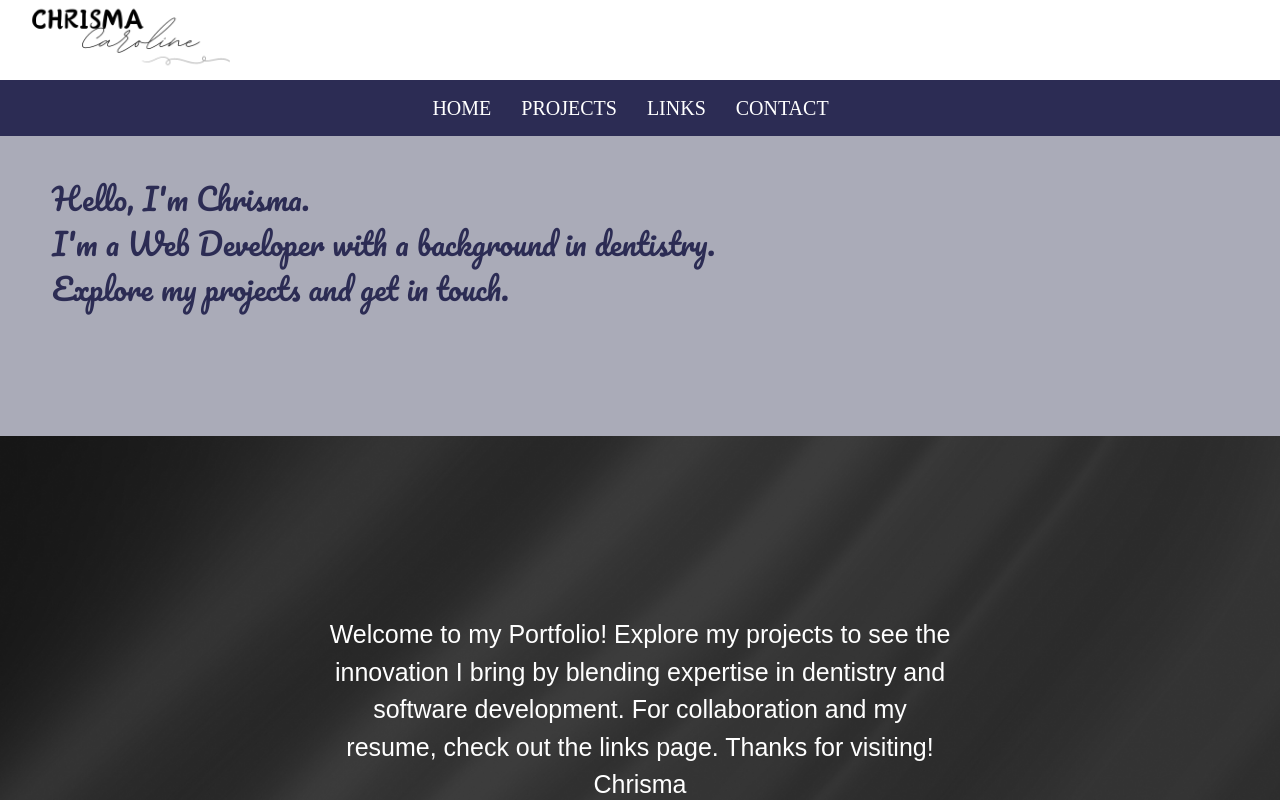
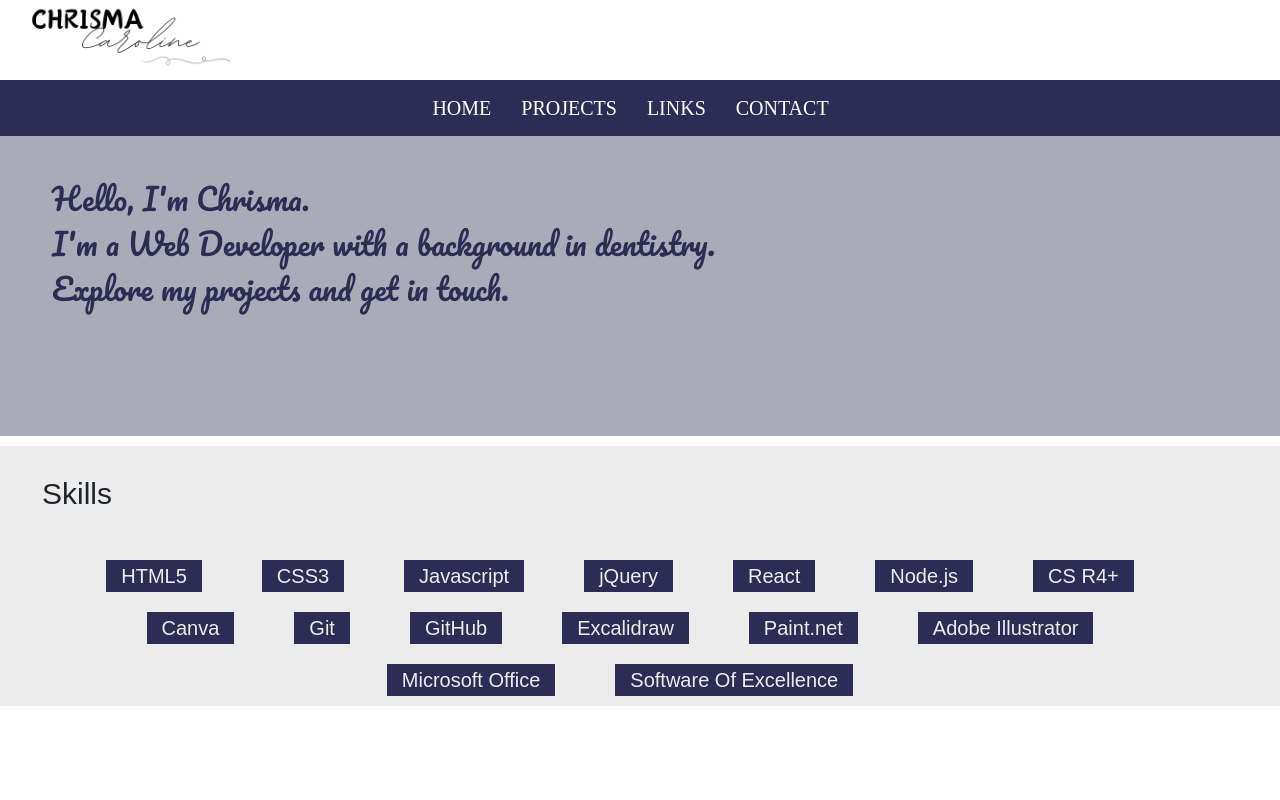
Before and after one commit to chrisma89/Chrisma-Caroline-Stephen, a React (Vite) app: page / in a window 1280 px wide. Shown: the top 800 px of the page. Built offline with nearby package versions, Linux system fonts and the light colour scheme; a web font is replaced by a local one.

Commit message:
skills ection added and styling started

```diff
--- a/src/App.jsx
+++ b/src/App.jsx
@@ -9,6 +9,7 @@ import Links from './components/LInks';
 import Details from './components/Details';
 import Header from './components/header';
 import About from './components/about';
+import Skills from './components/skills';
 import "./main.css"
 function App() {
   return (
@@ -20,13 +21,14 @@ function App() {
         <About />
 
         <Routes>
-          <Route path="/" element={<HomeCard />} />
+          {/* <Route path="/" element={<HomeCard />} /> */}
           <Route path="/projects" element={<ProjectsGallery />} />
           <Route path="/projectdetails" element={<Details  />} />
           <Route path="/links" element={<Links />} />
-          <Route path="/contact" element={<Contact />} />
-          <Route path="*" element={<HomeCard />} />
+          {/* <Route path="/contact" element={<Contact />} /> */}
+          {/* <Route path="*" element={<HomeCard />} /> */}
         </Routes>
+        <Skills/>
       </div>
     </Router>
   );
--- a/src/components/about.jsx
+++ b/src/components/about.jsx
@@ -1,4 +1,5 @@
 const About = () => {
+
   return (
     <>
       <div
--- /dev/null
+++ b/src/components/skills.jsx
@@ -0,0 +1,44 @@
+import { Button } from "react-bootstrap";
+
+
+
+const Skills = () => {
+
+  const skillsbutton = {
+    backgroundColor: "#2C2C54",
+    color: "#ECECEC",
+    paddingLeft: "15px",
+    paddingRight: "15px",
+    border: "10px solid #ECECEC",
+    borderRadius: "10px",
+    fontSize : "20px",
+    marginRight : "40px"
+  }
+  return (
+    <div  className= "container-fluid pacifico-regular" style={{backgroundColor :" #ECECEC"}}>
+    <h4 style={{fontSize : "30px", padding : "30px", marginTop : "10px", alignItems : "center"}}>Skills</h4>
+    <div className="container-fluid d-flex flex-wrap flex-row justify-content-center align-align-center">
+    <button style={skillsbutton}>HTML5</button>
+    <button style={skillsbutton}>CSS3</button>
+    <button style={skillsbutton} >Javascript</button>
+    <button style={skillsbutton}>jQuery</button>
+    <button style={skillsbutton}>React</button>
+    <button style={skillsbutton} >Node.js</button>
+    <button style={skillsbutton}>CS R4+</button>
+    <button style={skillsbutton}>Canva</button>
+    <button style={skillsbutton}>Git</button>
+    <button style={skillsbutton}>GitHub</button>
+    <button style={skillsbutton}>Excalidraw</button>
+    <button style={skillsbutton}>Paint.net</button>
+    <button style={skillsbutton}>Adobe Illustrator</button>
+    <button style={skillsbutton}>Microsoft Office</button>
+     <button style={skillsbutton}>Software Of Excellence</button>
+    </div>
+
+
+
+    </div>
+   );
+}
+
+export default Skills;
--- a/src/main.css
+++ b/src/main.css
@@ -165,3 +165,12 @@ a {
   background-color: #AAABB8;
   color:  #2C2C54;
 }
+
+.skillsbutton{
+  background-color : "#ECECEC";
+   color : "#2C2C54";
+    padding : "2px";
+     border : "5px solid #ECECEC" ;
+     border-radius: "10px";
+     margin : "30px";
+}
```
